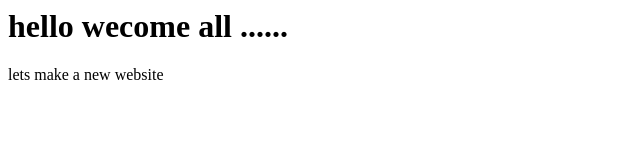
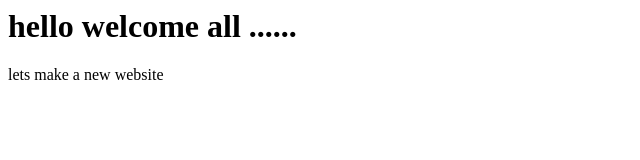
Before and after one commit to Suman128git/git-project, a plain HTML site: page index.html in a window 1280 px wide. Shown: the full height of the page, 0-640 px from the left. Drawn offline with Linux system fonts and the light colour scheme.

Commit message:
Update index.html

```diff
--- a/index.html
+++ b/index.html
@@ -5,7 +5,7 @@
     <title>Document</title>
 </head>
 <body>
-    <h1>hello wecome all ......</h1>
+    <h1>hello welcome all ......</h1>
     <p>lets make a new website</p>
 </body>
 </html>
```
